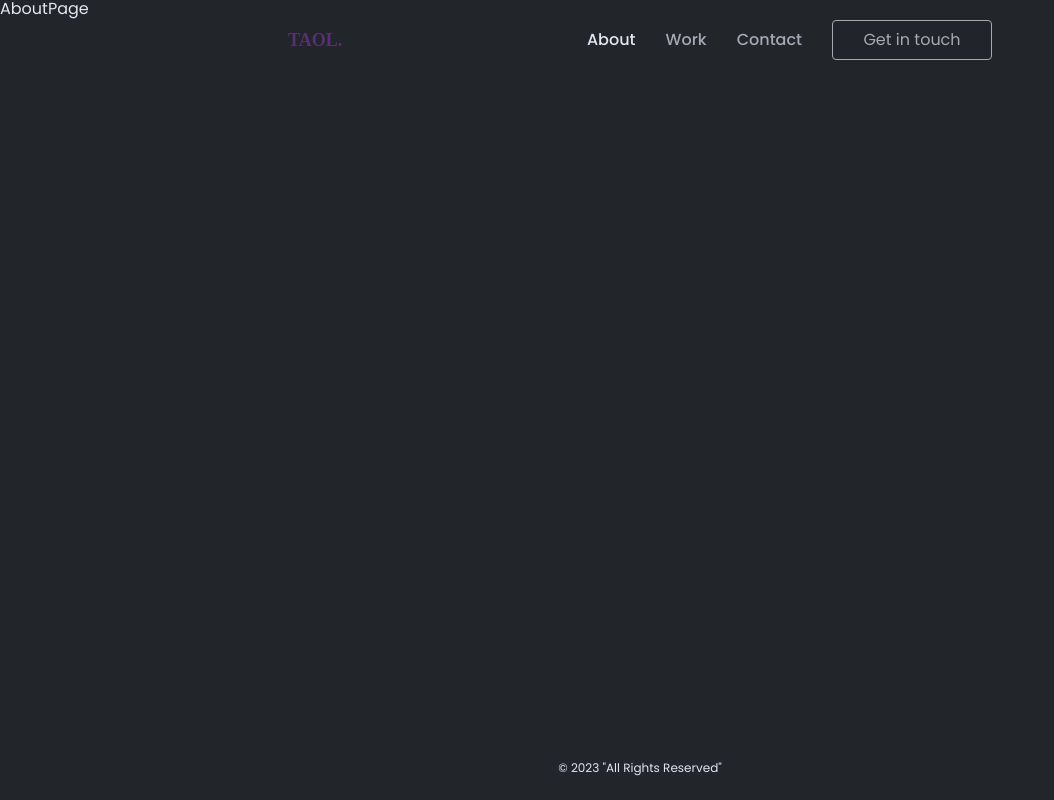
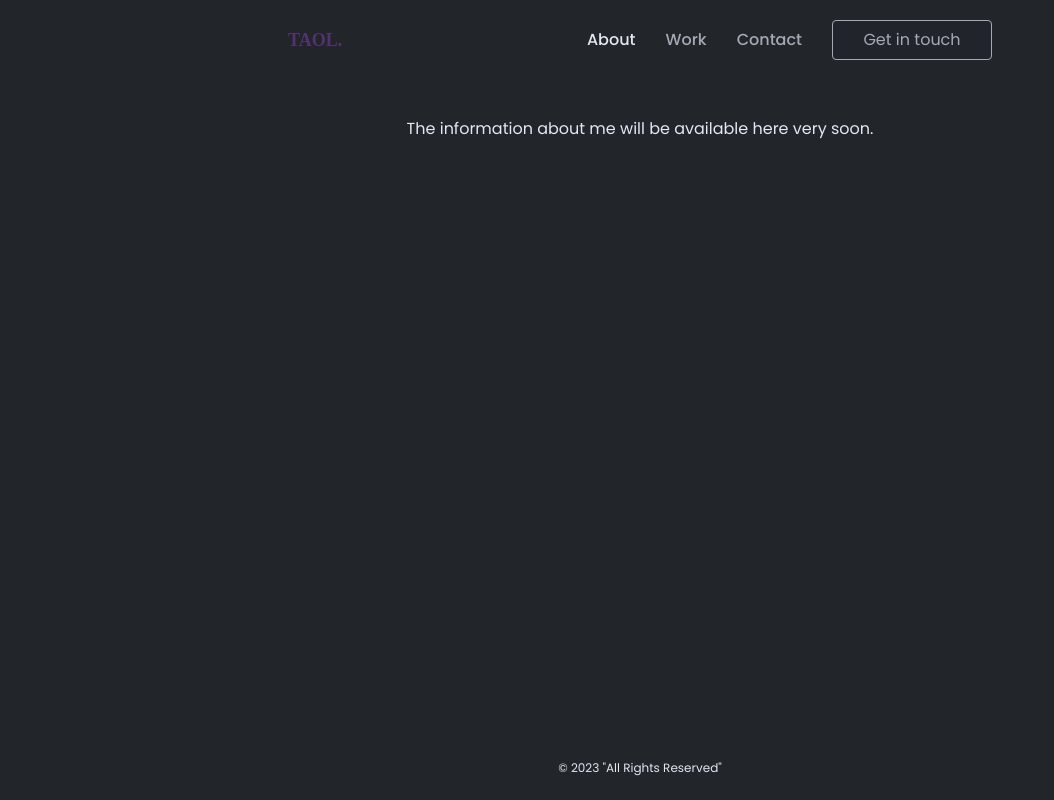
Before and after one commit to Taras-Novitskyi/MyPortfolio, a React (Create React App) app: page /about in a window 1280 px wide. Shown: the whole page, without its empty margins (0-1054 px from the left). Built offline with nearby package versions, Linux system fonts and the light colour scheme.

Commit message:
add about component

```diff
--- /dev/null
+++ b/src/components/About/About.styled.ts
@@ -0,0 +1,10 @@
+import styled from "styled-components";
+import { NavLink } from "react-router-dom";
+
+export const AboutContainer = styled.div`
+  display: flex;
+  flex-direction: column;
+  justify-content: center;
+  align-items: center;
+  margin-top: ${(p) => p.theme.space(30)};
+`;
--- /dev/null
+++ b/src/components/About/About.tsx
@@ -0,0 +1,14 @@
+import React from "react";
+
+import { Container } from "../Container/Container";
+import { AboutContainer } from "./About.styled";
+
+export const About: React.FC = () => {
+  return (
+    <Container>
+      <AboutContainer>
+        <div>The information about me will be available here very soon.</div>
+      </AboutContainer>
+    </Container>
+  );
+};
--- a/src/components/Contacts/Contacts.styled.ts
+++ b/src/components/Contacts/Contacts.styled.ts
@@ -7,11 +7,11 @@ export const Content = styled.div`
   justify-content: center;
   align-items: center;
   gap: 40px;
-  margin-top: 120px;
+  margin-top: ${(p) => p.theme.space(25)};
 
   @media screen and (min-width: 768px) {
     flex-direction: column;
-    margin-top: 160px;
+    margin-top: ${(p) => p.theme.space(40)};
   }
 `;
 
--- a/src/components/Social/Social.tsx
+++ b/src/components/Social/Social.tsx
@@ -1,4 +1,4 @@
-import React, { useState, useCallback } from "react";
+import React from "react";
 import {
   BsFacebook,
   BsInstagram,
--- a/src/components/Works/Works.tsx
+++ b/src/components/Works/Works.tsx
@@ -22,7 +22,7 @@ export const Works: React.FC = () => {
 
   return (
     <Container>
-      <Title>Work</Title>
+      <Title></Title>
       <Subtitle>
         Take a look at my latest projects and see how I can help bring your
         vision to life.
--- a/src/pages/AboutPage.tsx
+++ b/src/pages/AboutPage.tsx
@@ -1,7 +1,9 @@
 import React from "react";
 
+import {About} from "../components/About/About"
+
 const AboutPage: React.FC = () => {
-  return <div>AboutPage</div>;
+  return <About/>;
 };
 
 export default AboutPage;
```
